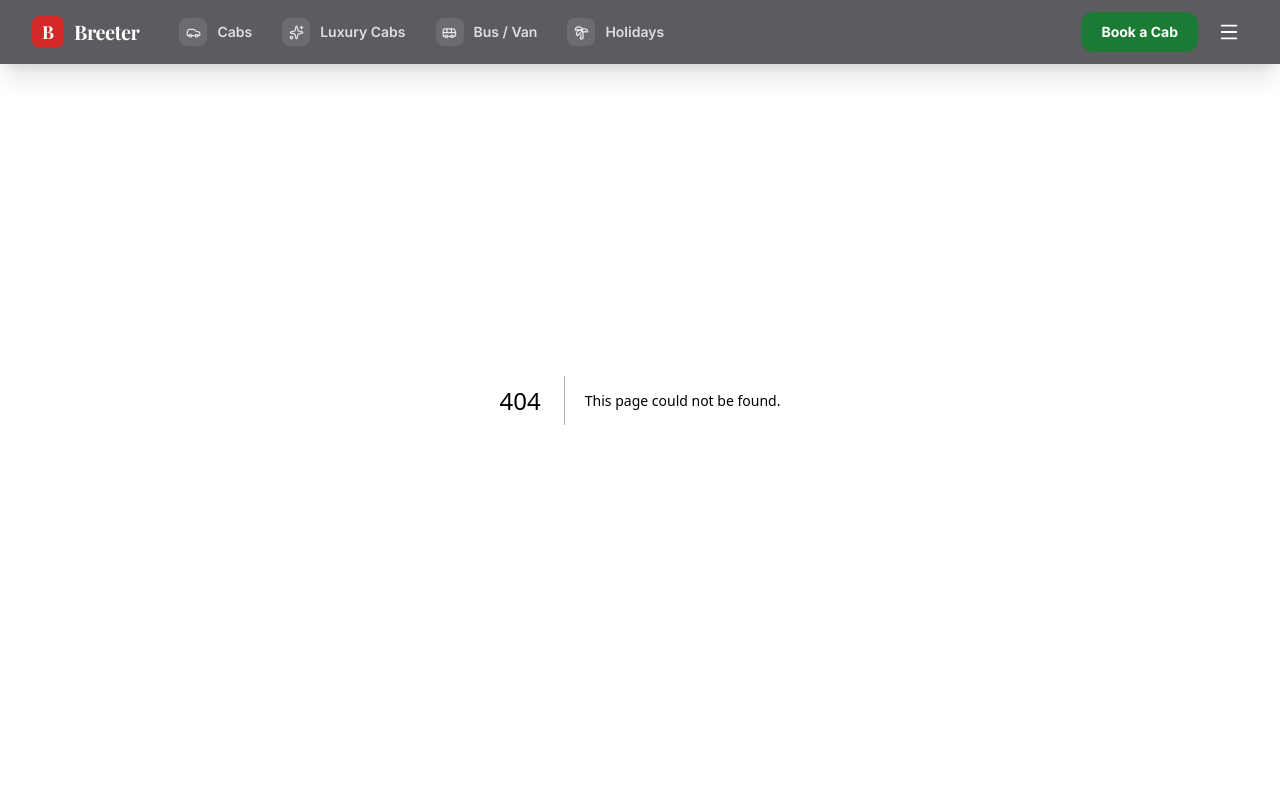
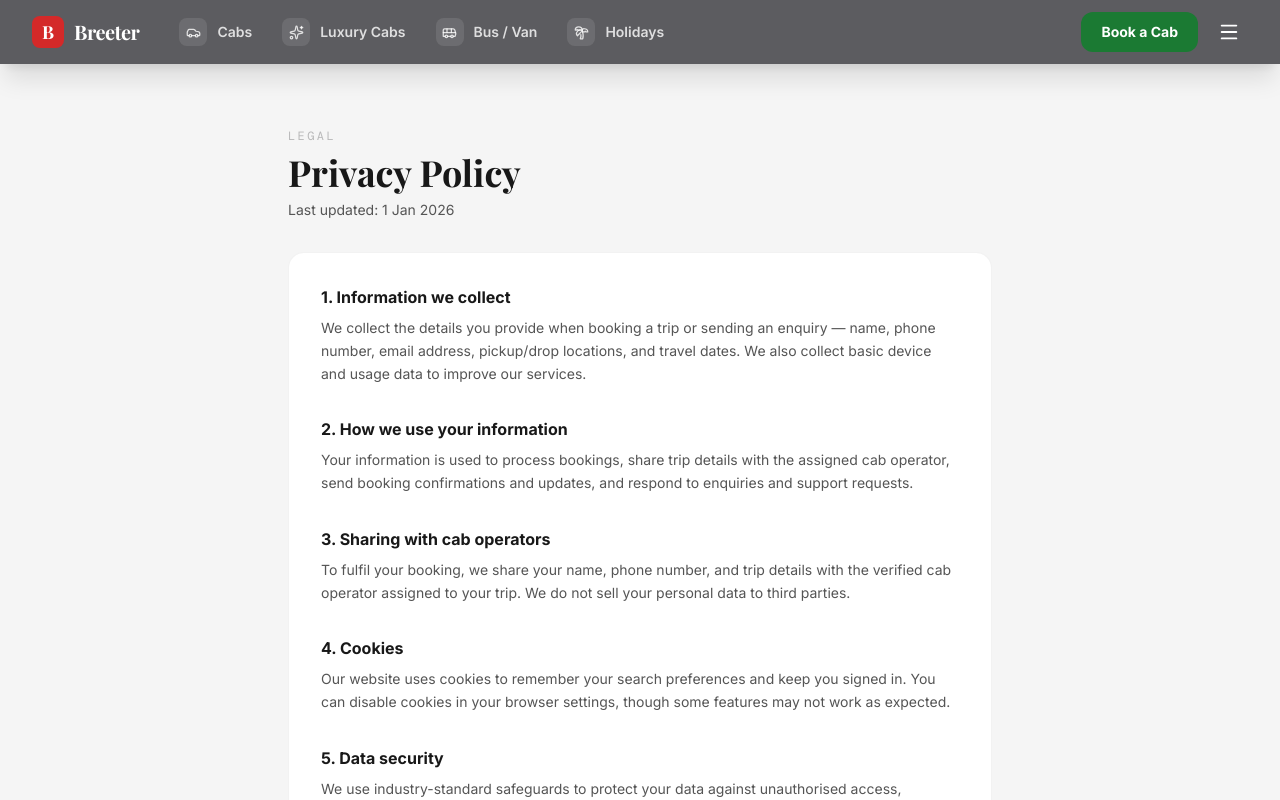
Before and after one commit to teamlead-glitch/breeter, a Next.js app: page /privacy-policy in a window 1280 px wide. Before the commit this address had no page. Shown: the top 800 px of the page. Built offline with nearby package versions, Linux system fonts and the light colour scheme; a web font is replaced by a local one.

Commit message:
design updates

```diff
--- /dev/null
+++ b/app/privacy-policy/page.tsx
@@ -0,0 +1,5 @@
+import PrivacyPolicyContent from '@/components/legal/PrivacyPolicyContent'
+
+export default function PrivacyPolicyPage() {
+  return <PrivacyPolicyContent />
+}
--- a/components/cabs/HomeSwiperCard.tsx
+++ b/components/cabs/HomeSwiperCard.tsx
@@ -5,7 +5,7 @@ import { Vehicle } from '@/lib/data'
 
 export default function HomeSwiperCard({ v }: { v: Vehicle }) {
   return (
-    <Link href="/book" className="group block bg-white rounded-2xl overflow-hidden hover:shadow-2xl hover:-translate-y-1 transition-all duration-300">
+    <Link href="/book" className="group block bg-white rounded-2xl overflow-hidden border border-black/10 hover:shadow-2xl hover:-translate-y-1 transition-all duration-300">
       <div className="relative h-44 overflow-hidden bg-ivory">
         <Image
           src={v.image}
--- a/components/common/Footer.tsx
+++ b/components/common/Footer.tsx
@@ -14,7 +14,7 @@ const links = {
   ],
   legal: [
     { href: '/terms', label: 'Terms & Conditions' },
-    { href: '/terms', label: 'Privacy Policy' },
+    { href: '/privacy-policy', label: 'Privacy Policy' },
     { href: '/cancellation-policy', label: 'Cancellation Policy' },
   ],
 }
--- a/components/home/VehicleSwiper.tsx
+++ b/components/home/VehicleSwiper.tsx
@@ -17,9 +17,9 @@ export default function VehicleSwiper() {
             <p className="font-mono text-white/70 text-xs tracking-[0.2em] uppercase mb-2">Select your vehicle</p>
             <h2 className="font-display text-white text-3xl md:text-4xl font-bold">Choose your ride</h2>
           </div>
-          <Link href="/cabs" className="hidden sm:inline-flex text-white/50 hover:text-white text-sm font-medium gap-1 transition-colors items-center">
+          {/* <Link href="/cabs" className="hidden sm:inline-flex text-white/50 hover:text-white text-sm font-medium gap-1 transition-colors items-center">
             View all →
-          </Link>
+          </Link> */}
         </div>
 
         <Swiper
--- /dev/null
+++ b/components/legal/PrivacyPolicyContent.tsx
@@ -0,0 +1,45 @@
+export default function PrivacyPolicyContent() {
+  return (
+    <div className="min-h-screen bg-ivory pt-20">
+      <div className="max-w-3xl mx-auto px-4 sm:px-6 lg:px-8 py-12">
+        <p className="font-mono text-forest/40 text-xs tracking-[0.2em] uppercase mb-2">Legal</p>
+        <h1 className="font-display text-ink text-4xl font-bold mb-2">Privacy Policy</h1>
+        <p className="text-ink-muted text-sm mb-8">Last updated: 1 Jan 2026</p>
+
+        <div className="bg-white rounded-2xl border border-black/5 p-8 space-y-8">
+          {[
+            {
+              title: '1. Information we collect',
+              content: 'We collect the details you provide when booking a trip or sending an enquiry — name, phone number, email address, pickup/drop locations, and travel dates. We also collect basic device and usage data to improve our services.',
+            },
+            {
+              title: '2. How we use your information',
+              content: 'Your information is used to process bookings, share trip details with the assigned cab operator, send booking confirmations and updates, and respond to enquiries and support requests.',
+            },
+            {
+              title: '3. Sharing with cab operators',
+              content: 'To fulfil your booking, we share your name, phone number, and trip details with the verified cab operator assigned to your trip. We do not sell your personal data to third parties.',
+            },
+            {
+              title: '4. Cookies',
+              content: 'Our website uses cookies to remember your search preferences and keep you signed in. You can disable cookies in your browser settings, though some features may not work as expected.',
+            },
+            {
+              title: '5. Data security',
+              content: 'We use industry-standard safeguards to protect your data against unauthorised access, alteration, or disclosure. Payment details are processed by PCI-DSS compliant payment gateways — we do not store your card details.',
+            },
+            {
+              title: '6. Your rights',
+              content: 'You may request access to, correction of, or deletion of your personal data at any time by contacting hello@breeter.com.',
+            },
+          ].map(section => (
+            <div key={section.title}>
+              <h2 className="font-bold text-ink text-base mb-2">{section.title}</h2>
+              <p className="text-ink-muted text-sm leading-relaxed">{section.content}</p>
+            </div>
+          ))}
+        </div>
+      </div>
+    </div>
+  )
+}
```
